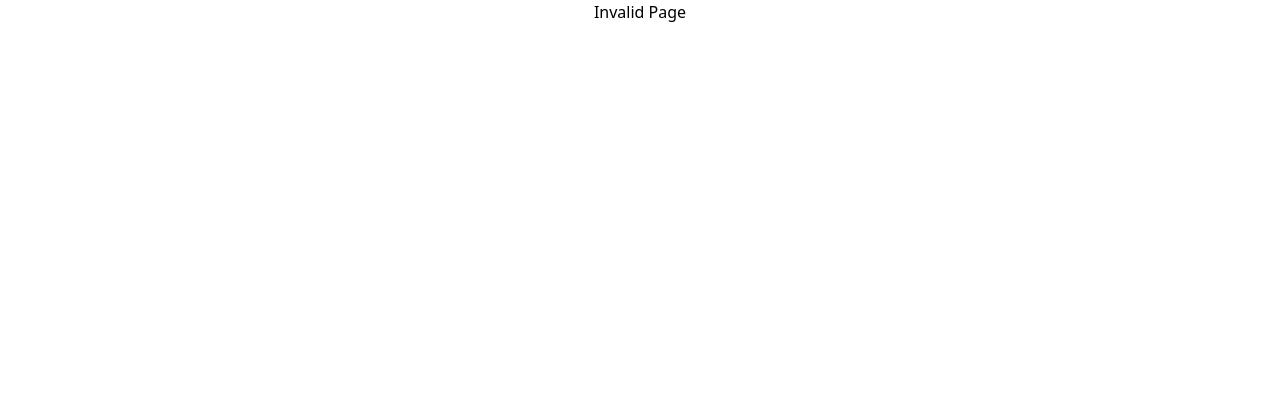
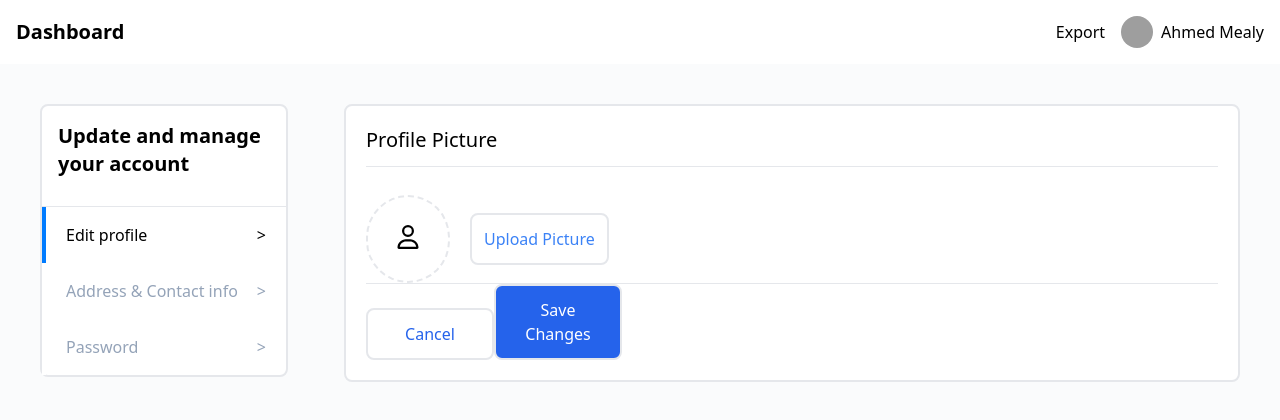
Before and after one commit to Techy-software/techy-website, a React (Vite) app: page / in a window 1280 px wide. Shown: the top 420 px of the page. Built offline with nearby package versions, Linux system fonts and the light colour scheme; grey boxes are pictures that could not be loaded.

Commit message:
Started First page Settings + BlueButton Done

```diff
--- a/src/App.jsx
+++ b/src/App.jsx
@@ -3,6 +3,8 @@ import React, { useState } from "react";
 import CourseDetilasComponent from "./components/course-details-component/course-details-component";
 import AddMentorComponent from "./components/add-mentor-component/add-mentor-component";
 import AddAcademy from "./components/AddAcademy/AddAcademy";
+import { BrowserRouter as Router, Routes, Route } from "react-router-dom";
+import Settings from "./components/Settings/Settings";
 
 const App = () => {
   const [currentStep, setCurrentStep] = useState(1);
@@ -11,7 +13,8 @@ const App = () => {
   return (
     // <CourseDetilasComponent steps={steps} currentStep={currentStep} />
     // <AddMentorComponent/>
-    <AddAcademy currentStep={2} />
+    // <AddAcademy currentStep={2} />
+    <Settings />
   );
 };
 
--- a/src/components/AddAcademy/AddAcademy.jsx
+++ b/src/components/AddAcademy/AddAcademy.jsx
@@ -4,7 +4,7 @@ import AddAcademyPageOne from "./AddAcademyPageOne";
 import AddAcademyPageTwo from "./AddAcademyPageTwo";
 import AddAcademyPageThree from "./AddAcademyPageThree";
 const AddAcademy = ({ currentStep }) => {
-  switch (8) {
+  switch (currentStep) {
     case 0:
       return <AddAcademyPageOne currentStep={currentStep} />;
     case 1:
@@ -12,9 +12,7 @@ const AddAcademy = ({ currentStep }) => {
     case 2:
       return <AddAcademyPageThree currentStep={currentStep} />;
     default:
-      return (
-        <p className="h-100 w-100 text-center">Invalid Page</p>
-      );
+      return <p className="h-100 w-100 text-center">Invalid Page</p>;
   }
 };
 
--- a/src/components/AddAcademy/AddAcademyPageOne.jsx
+++ b/src/components/AddAcademy/AddAcademyPageOne.jsx
@@ -5,6 +5,7 @@ import { faUser } from "@fortawesome/free-regular-svg-icons";
 import InputField from "../../reusable components/InputField/InputField";
 import WhiteCard from "../../reusable components/WhiteCard/WhiteCard";
 import Topbar from "../Topbar";
+import ProfilePicture from "../../reusable components/ProfilePicture/ProfilePicture";
 
 const AddAcademyPageOne = ({ currentStep }) => {
   return (
@@ -18,16 +19,7 @@ const AddAcademyPageOne = ({ currentStep }) => {
           />
         </div>
         <div className="col-span-9">
-          <WhiteCard title="Academy Logo">
-            <div className="flex items-center mt-7">
-              <div className="border-2 border-dashed rounded-full me-5">
-                <FontAwesomeIcon icon={faUser} className="p-7 w-6 h-6" />
-              </div>
-              <button className="border-2 text-blue-500 p-3 rounded-lg">
-                Upload Picture
-              </button>
-            </div>
-          </WhiteCard>
+          <ProfilePicture />
           <WhiteCard title="Academy Details" style="mt-12">
             <div className="grid grid-cols-12 gap-4 mt-7">
               {["Academy Name", "Owner Name", "Established at"].map(
--- /dev/null
+++ b/src/components/Settings/Settings.jsx
@@ -0,0 +1,34 @@
+import BlueButton from "../../reusable components/BlueButton/BlueButton";
+import HorizontalManagment from "../../reusable components/HorizontalMangment/HorizontalManagment";
+import ProfilePicture from "../../reusable components/ProfilePicture/ProfilePicture";
+import WhiteCard from "../../reusable components/WhiteCard/WhiteCard";
+import Topbar from "../Topbar";
+
+const Settings = () => {
+  return (
+    <div>
+      <Topbar />
+      <div className="grid grid-cols-12 gap-4 add-academy px-10 pt-10">
+        <div className="col-span-3 me-10">
+          <HorizontalManagment
+            steps={["Edit profile", "Address & Contact info", "Password"]}
+            currentStep={0}
+          />
+        </div>
+        <div className="col-span-9">
+          <ProfilePicture title="Profile Picture">
+            <hr />
+            <BlueButton
+              text="Cancel"
+              buttonStyle={"bg-white"}
+              textStyle={"text-blue-600"}
+            />
+            <BlueButton />
+          </ProfilePicture>
+        </div>
+      </div>
+    </div>
+  );
+};
+
+export default Settings;
--- a/src/reusable components/BlueButton/BlueButton.jsx
+++ b/src/reusable components/BlueButton/BlueButton.jsx
@@ -1,5 +1,20 @@
 // Not Implemented Yet
 
-const BlueButton = ({ children }) => {
-  return <button className="blue-button">My Blue Button</button>;
+const BlueButton = ({
+  text = "Save Changes",
+  buttonStyle = "",
+  textStyle = "text-white",
+}) => {
+  return (
+    <>
+      <button
+        type="button"
+        className={`border-2 bg-blue-600 p-3 rounded-lg w-32 ${buttonStyle}`}
+      >
+        <span className={textStyle}>{text}</span>
+      </button>
+    </>
+  );
 };
+
+export default BlueButton;
--- /dev/null
+++ b/src/reusable components/HorizontalMangment/HorizontalManagment.jsx
@@ -0,0 +1,52 @@
+import WhiteCard from "../WhiteCard/WhiteCard";
+
+const HorizontalManagment = (props) => {
+  return (
+    <>
+      <div className={"bg-white rounded-lg border-2"}>
+        <h2 className="mb-3 text-xl p-4 font-semibold">
+          Update and manage your account
+        </h2>
+        <hr />
+        <ul className="">
+          {props.steps.map((step, index) => (
+            <div
+              key={step}
+              className={`flex h-14 items-center text-slate-400 w-full cursor-pointer justify-between ${
+                props.currentStep === index ? "bg-white" : ""
+              }`}
+            >
+              <div className="flex items-center">
+                <div
+                  className={`me-3 px-0.5 h-14
+                    ${
+                      props.currentStep === index
+                        ? "active-item-horizontal-steps "
+                        : "bg-white"
+                    }`}
+                ></div>
+                <li
+                  key={index}
+                  className={`px-2 py-4 ${
+                    props.currentStep === index ? "text-black" : ""
+                  }`}
+                >
+                  {step}
+                </li>
+              </div>
+              <span
+                className={`mr-5 ${
+                  props.currentStep === index ? "text-black " : ""
+                }`}
+              >
+                {">"}
+              </span>
+            </div>
+          ))}
+        </ul>
+      </div>
+    </>
+  );
+};
+
+export default HorizontalManagment;
--- /dev/null
+++ b/src/reusable components/ProfilePicture/ProfilePicture.jsx
@@ -0,0 +1,23 @@
+import { FontAwesomeIcon } from "@fortawesome/react-fontawesome";
+import WhiteCard from "../WhiteCard/WhiteCard";
+import { faUser } from "@fortawesome/free-regular-svg-icons";
+
+const ProfilePicture = ({ title, src, alt, children }) => {
+  return (
+    <>
+      <WhiteCard title={title}>
+        <div className="flex items-center mt-7">
+          <div className="border-2 border-dashed rounded-full me-5">
+            <FontAwesomeIcon icon={faUser} className="p-7 w-6 h-6" />
+          </div>
+          <button className="border-2 text-blue-500 p-3 rounded-lg">
+            Upload Picture
+          </button>
+        </div>
+        {children}
+      </WhiteCard>
+    </>
+  );
+};
+
+export default ProfilePicture;
```
